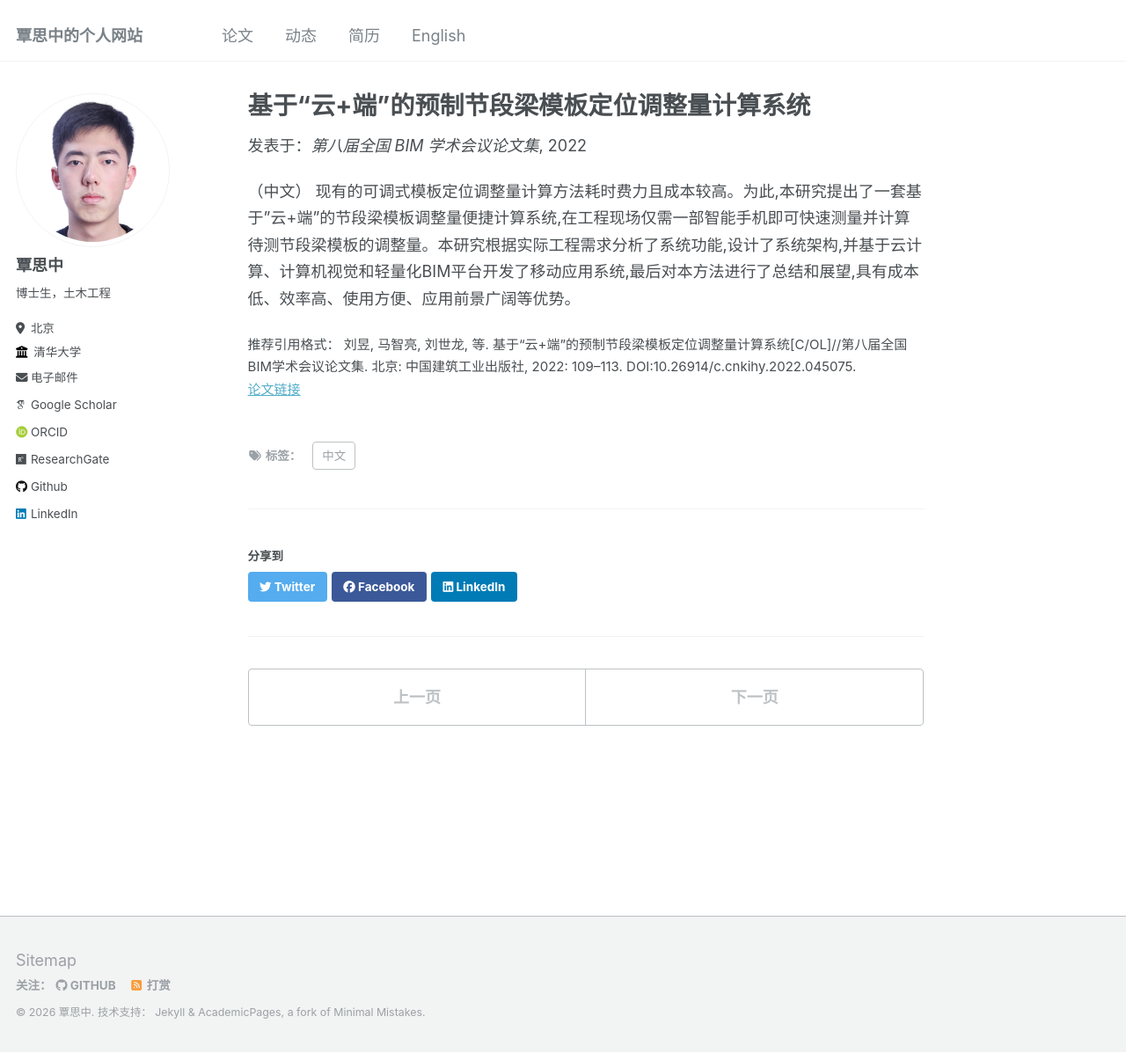
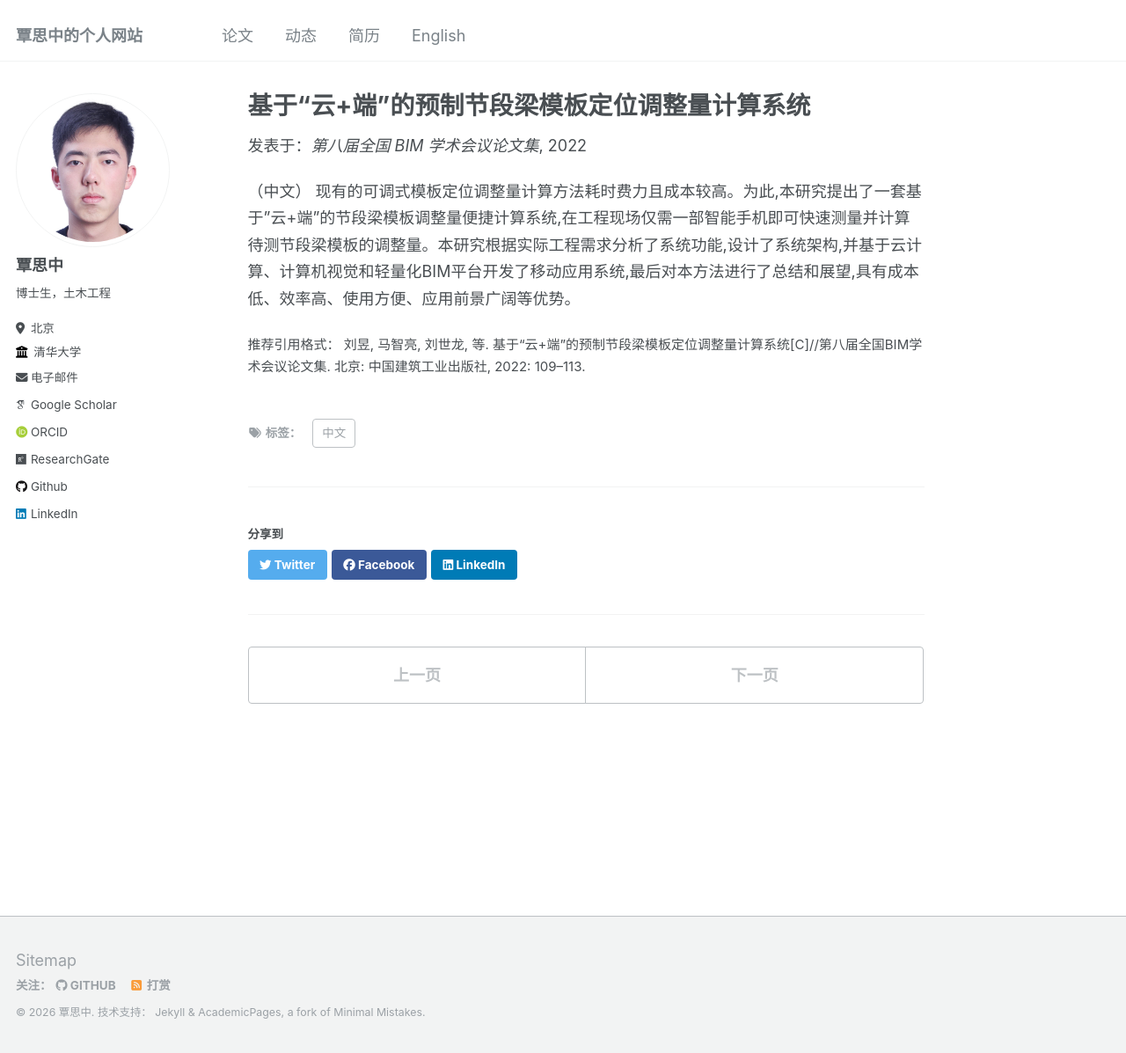
Before and after one commit to qinsz01/qsz_academic, a Jekyll site: the page built from _publications/2022-08-01-BIM-zh.md, in a window 1280 px wide and 1197 px high. Shown: the whole window at 88% size. Built offline with Jekyll 4.4.1, drawn with Linux system fonts in a browser that asks for light colours; some web fonts are replaced.

```diff
--- a/_publications/2022-08-01-BIM-zh.md
+++ b/_publications/2022-08-01-BIM-zh.md
@@ -5,8 +5,7 @@ permalink: /zh/publication/2022-08-01-BIM
 excerpt: '（中文）本研究提出了一套基于"云+端"的节段梁模板调整量便捷计算系统,在工程现场仅需一部智能手机即可快速测量并计算待测节段梁模板的调整量。'
 date: 2022-08-01
 venue: '第八届全国 BIM 学术会议论文集'
-paperurl: 'https://doi.org/10.26914/c.cnkihy.2022.045075'
-citation: '刘昱, 马智亮, 刘世龙, 等. 基于“云+端”的预制节段梁模板定位调整量计算系统[C/OL]//第八届全国BIM学术会议论文集. 北京: 中国建筑工业出版社, 2022: 109–113. DOI:10.26914/c.cnkihy.2022.045075.'
+citation: '刘昱, 马智亮, 刘世龙, 等. 基于“云+端”的预制节段梁模板定位调整量计算系统[C]//第八届全国BIM学术会议论文集. 北京: 中国建筑工业出版社, 2022: 109–113.'
 locale: zh
 tags:
     - chinese
```
Also changed, not shown: _publications/2022-08-01-BIM.md (+1 -2 lines).
